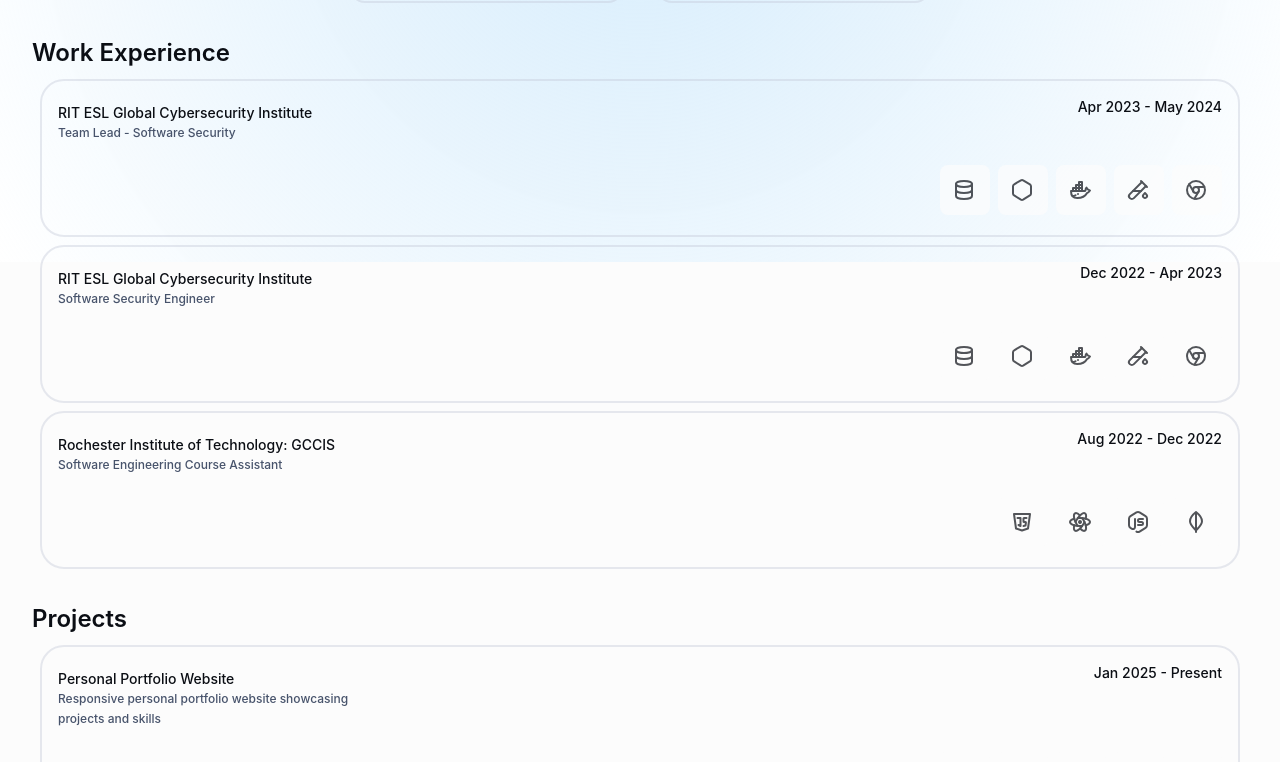
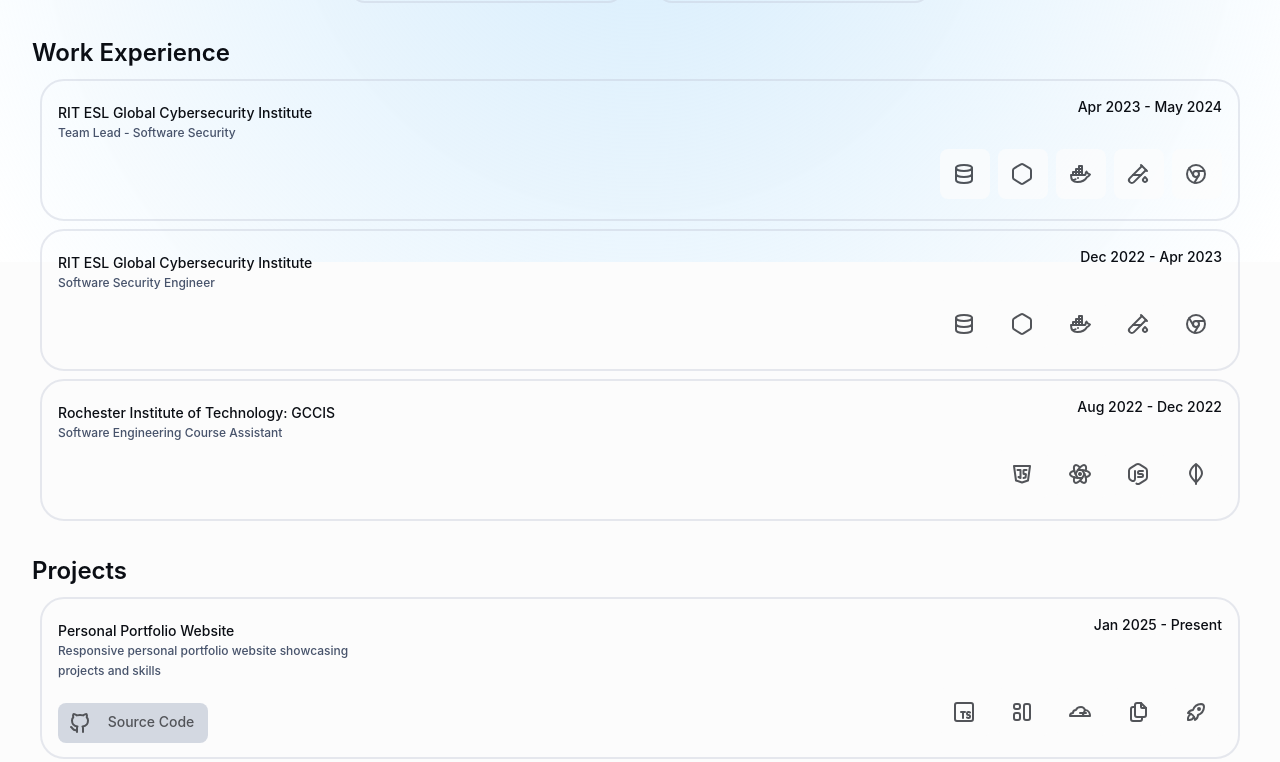
Before and after one commit to dylan-mulligan/personal-website, a React (Create React App) app: page / in a window 1280 px wide. Shown: the part 538-1300 px from the top of the page. Built offline with nearby package versions, Linux system fonts and the light colour scheme; the HTML template or start-up script is replaced by a standard one.

Commit message:
Fixed issue #8

```diff
--- a/src/components/expandable-list/ExpandableList.tsx
+++ b/src/components/expandable-list/ExpandableList.tsx
@@ -1,11 +1,12 @@
 import React, { JSX, useState, useEffect } from "react";
-import {Box, Collapse, List, ListItem, useMediaQuery} from "@mui/material";
+import {Box, Button, Collapse, List, ListItem, useMediaQuery} from "@mui/material";
 import { useTheme } from '@mui/material/styles';
 import technologiesData from '../../data/technologies.json';
 import ListItemContent from './ListItemContent';
 import TechnologyChips from './TechnologyChips';
 import ListItemDetails from './ListItemDetails';
 import Typography from "@mui/material/Typography";
+import {IconBrandGithub} from "@tabler/icons-react";
 
 /**
  * Interface representing an expandable item in the list.
@@ -112,14 +113,15 @@
                             sx={{
                                 ...listItemStyle(index),
                                 flexDirection: 'column',
-                                alignItems: 'stretch'
+                                alignItems: 'stretch',
+                                position: 'relative'
                             }}
                         >
+                            <Box sx={{ display: 'flex', flexDirection: 'column', justifyContent: 'space-between', height: '100%' }}>
                                 <Box sx={{ display: 'flex', justifyContent: 'space-between', width: '100%' }}>
                                     <ListItemContent
                                         title={item.title}
                                         subtitle={item.subtitle}
-                                    projectUrl={item.projectUrl}
                                         isXSmallScreen={isXSmallScreen}
                                     />
                                     {!isSmallScreen && item.startDate && item.endDate && (
@@ -128,6 +130,23 @@
                                         </Typography>
                                     )}
                                 </Box>
+                                <Box sx={{ display: 'flex', justifyContent: item.projectUrl ? 'space-between' : 'flex-end', width: '100%' }}>
+                                    {item.projectUrl && (
+                                        <Box sx={{ marginTop: 2 }}>
+                                            <Button
+                                                color="inherit"
+                                                size="medium"
+                                                href="https://github.com/dylan-mulligan/personal-website"
+                                                target="_blank"
+                                                startIcon={<IconBrandGithub />}
+                                                sx={{ marginLeft: 0, width: 150 }}
+                                                variant="contained"
+                                                onClick={(event) => event.stopPropagation()}
+                                            >
+                                                Source Code
+                                            </Button>
+                                        </Box>
+                                    )}
                                     <TechnologyChips
                                         technologies={item.technologies}
                                         isMediumScreen={isMediumScreen}
@@ -137,6 +156,8 @@
                                         indexBase={chipIndexCounter}
                                         chipStyle={props.chipStyle(true)}
                                     />
+                                </Box>
+                            </Box>
                         </ListItem>
                         {/* Collapsible list item details section, has project details and chips for small resolutions */}
                         <Collapse in={expandedItem === index} timeout="auto" unmountOnExit>
--- a/src/components/expandable-list/TechnologyChips.tsx
+++ b/src/components/expandable-list/TechnologyChips.tsx
@@ -19,7 +19,7 @@
 }) => (
     <Box sx={{ display: "flex", justifyContent: "flex-end" }}>
         {!isMediumScreen && (
-            <Box sx={{ display: "flex", gap: 1, marginTop: 2, marginBottom: 0 }}>
+            <Box sx={{ display: "flex", gap: 1, marginTop: 0, marginBottom: 0 }}>
                 {technologies.map((techName, techIndex) => {
                     const tech = getTechnologyDetails(techName);
                     const chipKey = `${indexBase + techIndex}-${techName}`;
```
Lines whose indentation alone changed are shown as unchanged.
